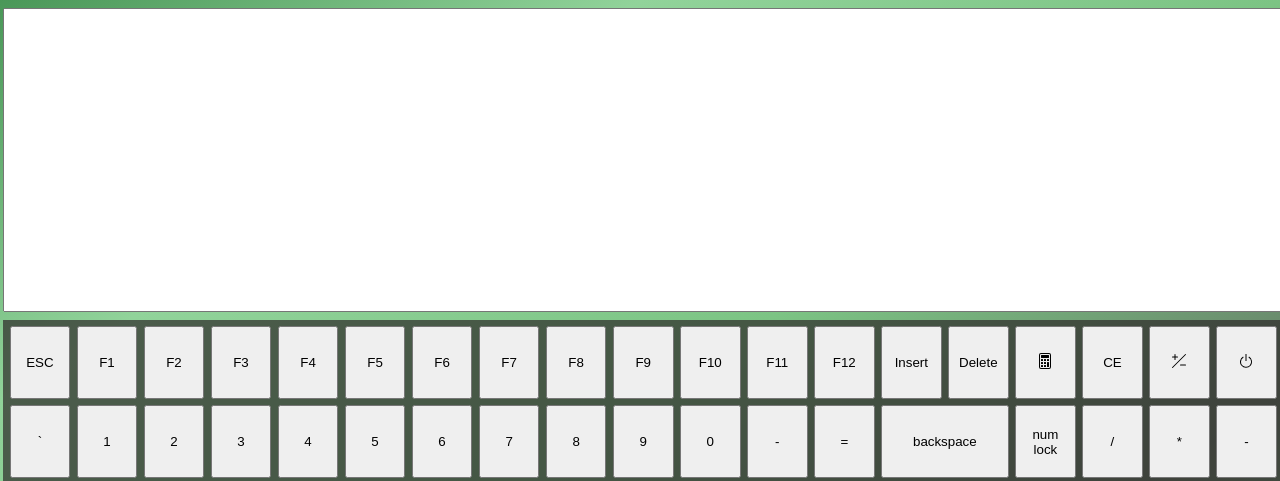
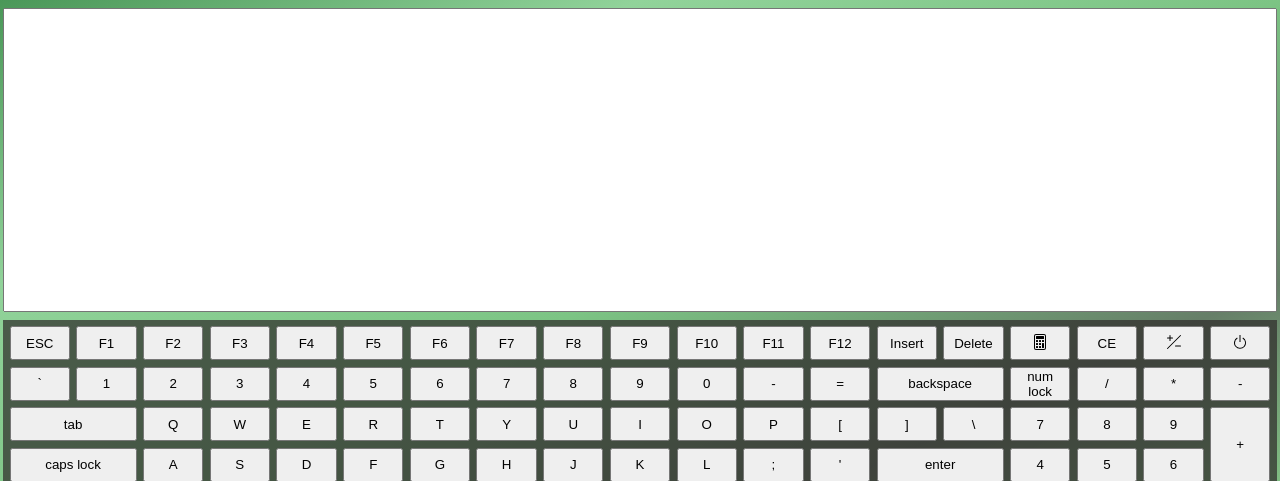
Before and after one commit to codjoelmayer/keyboard, a plain HTML site: page index.html in a window 1280 px wide. Shown: the top 481 px of the page. Drawn offline with nearby package versions, Linux system fonts and the light colour scheme.

Commit message:
CSS Updates

```diff
--- a/css/style.css
+++ b/css/style.css
@@ -43,18 +43,16 @@ box-shadow: -8px 9px 20px 8px rgba(93,122,120,0.86);
 /* Container */
 .container {
     width: 100%;
-    height: 100vh;
+    /* height: 100vh; */
     background-image: linear-gradient(to right bottom, #4a9758, #91d39a, #7cc484, #667e68, #8ddb8f);
 }
 .container>*{
     padding-block: .5rem;
     margin-inline: .2rem;
-    width: 100%;
 }
 .row:first-child{
     height: 40vh;
 }
-
 .row:last-child {
     background-color: rgba(46, 42, 42, .7);
     padding: .2rem;
```
